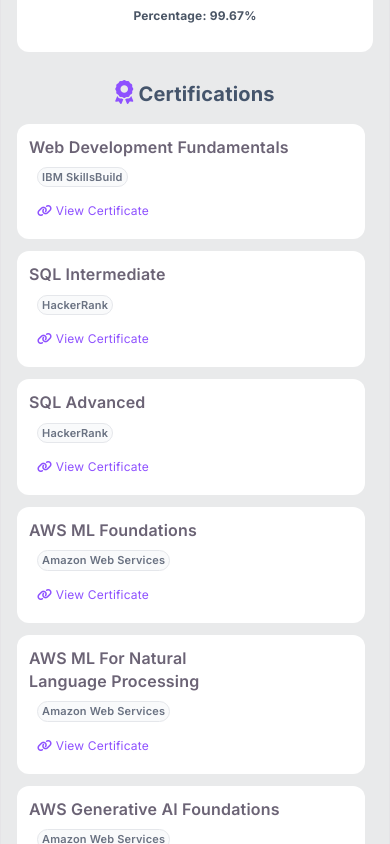
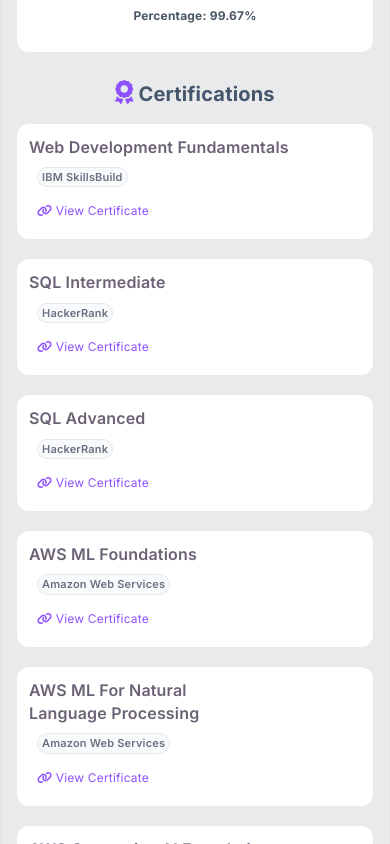
Before and after one commit to YernintiRevathi/portfolio, a React (Vite) app: page / in a window 390 px wide. Shown: the part 4960-5804 px from the top of the page. Built offline with nearby package versions, Linux system fonts and the light colour scheme.

Commit message:
certificates spacing

```diff
--- a/src/components/Certificate.jsx
+++ b/src/components/Certificate.jsx
@@ -1,6 +1,6 @@
 export default function Certificate({certificate}){
     return(
-        <div className=" flex flex-col hover:border hover:border-violet-500 bg-white mr-2 mb-3 p-3 rounded-xl
+        <div className="h-full flex flex-col hover:border hover:border-violet-500 bg-white p-3 rounded-xl
             dark:bg-violet-100/20 dark:text-white/90">
             <h2 className=" text-start font-semibold text-md">{certificate.title}</h2>
 
--- a/src/components/Education_and_Certificates.jsx
+++ b/src/components/Education_and_Certificates.jsx
@@ -77,7 +77,7 @@
                 <div>
                     <h4 className="my-4 text-xl text-center text-slate-600 font-bold dark:text-white/60"><i className="text-2xl text-violet-500 fa-solid fa-award
                         dark:text-white/60"></i> Certifications</h4>
-                    <div className=" mt-4 grid grid-cols-2 max-sm:grid-cols-1 md:grid-cols-3 md:gap-5 items-stretch">
+                    <div className=" mt-4 grid grid-cols-1 sm:grid-cols-2 md:grid-cols-3 gap-5 items-stretch">
                         {
                             certificates.map((c,index)=>(
                                 <Certificate key={index} certificate={c}/>
```
